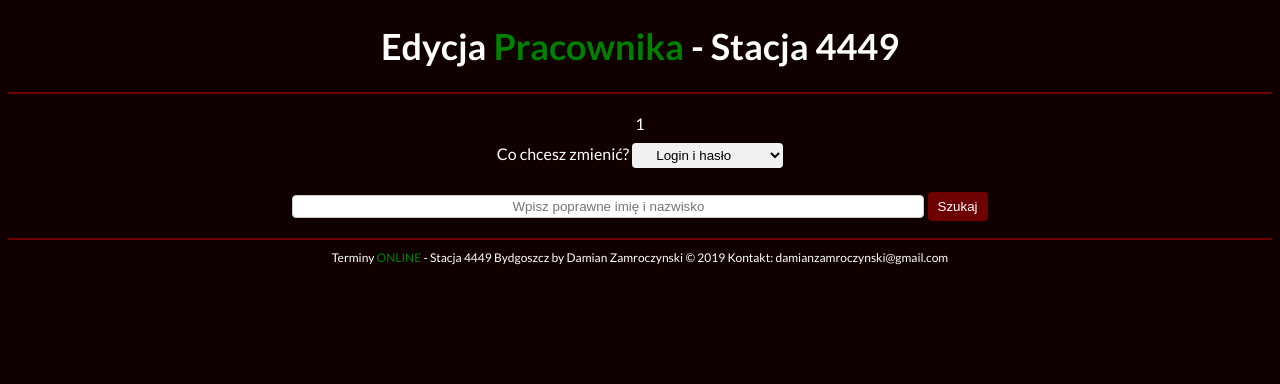
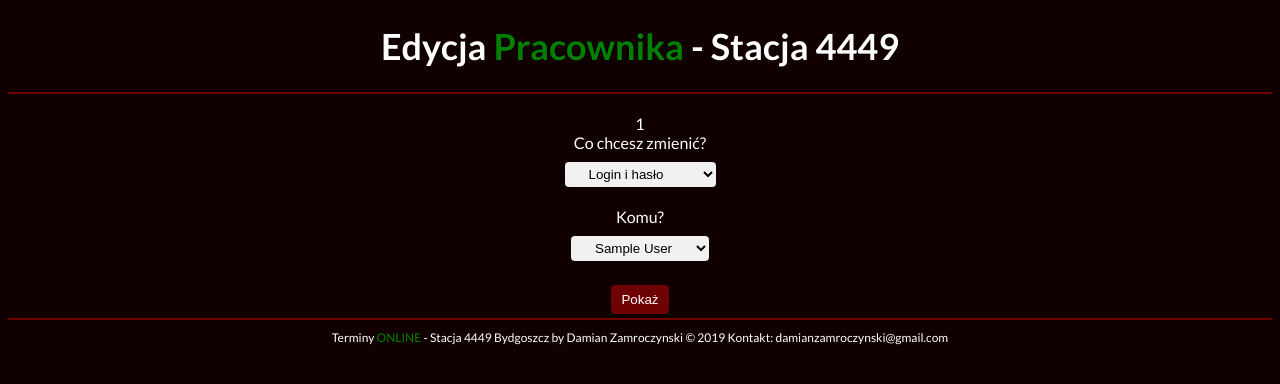
Before and after one commit to zamroczynski/expiry_date_system, a PHP site: page /edit_profile.php in a window 1280 px wide. Shown: the top 384 px of the page. Run offline with PHP 8.4, Linux system fonts and the light colour scheme; the visitor is signed in with stand-in values (Sample User, id 1); tables that the repository leaves empty or names only in its code hold one stand-in row (values such as "Sample post").

Commit message:
Make admin panel more friendly

```diff
--- a/edit_profile.php
+++ b/edit_profile.php
@@ -6,21 +6,13 @@
         exit();
     }
     require_once 'database_connection.php';
-    if (isset($_POST['OLDname']))
+    $select_all_users = $db->query('SELECT * FROM users');
+    $all_users = $select_all_users->fetchAll();
+    if(isset($_POST['user']))
     {
-        $name = filter_input(INPUT_POST, 'OLDname');
-        $search_user = $db->prepare('SELECT * FROM users WHERE name LIKE :name');
-        $search_user->bindValue(':name', $name, PDO::PARAM_STR);
-        $search_user->execute();
-        if($search_user->rowCount()>0)
-        {
-            $user = $search_user->fetch();
-            $choose = $_POST['choose'];
-        }
-        else
-        {
-            $_SESSION['search_error'] = '<div class="error_div">Nie znaleziono użytkownika!</div>';
-        }
+        $user_query = $db->query('SELECT * FROM users WHERE id='.$_POST['user']);
+        $user = $user_query->fetch();
+        $choose = $_POST['choose'];
     }
     if (isset($_POST['NEWlogin']))
     {
@@ -105,17 +97,28 @@
             }
             ?>
             <form method="POST">
-            <label>Co chcesz zmienić?
+            <label>Co chcesz zmienić?<br/>
                 <select name="choose">
                     <option value="login">Login i hasło</option>
                     <option value="name">Imię i nazwikso</option>
                     <option value="power">Prawa</option>
                 </select></label><br />
-                <input type="text" name="OLDname" placeholder="Wpisz poprawne imię i nazwisko" required>
-
-                <input type="submit" value="Szukaj">
+                Komu?<br />
+                <select name="user">
+                    <?php
+                    foreach($all_users as $row)
+                    {
+                        echo '<option value=';
+                        echo $row['id'];
+                        echo '>';
+                        echo $row['name'];
+                        echo '</option>';
+                    }
+                    ?>
+                </select>
+                <br />
+                <input type="submit" value="Pokaż">
             </form>
-        </div>
 
         <?php
             if(isset($user))
@@ -170,7 +173,7 @@
                 }
             }
             ?>
-
+        </div>
         <div class="footer">Terminy <span style="color:green;">ONLINE</span> - Stacja 4449 Bydgoszcz by Damian Zamroczynski &copy; 2019 Kontakt: damianzamroczynski@gmail.com</div>
     </div>
 </body>
```
